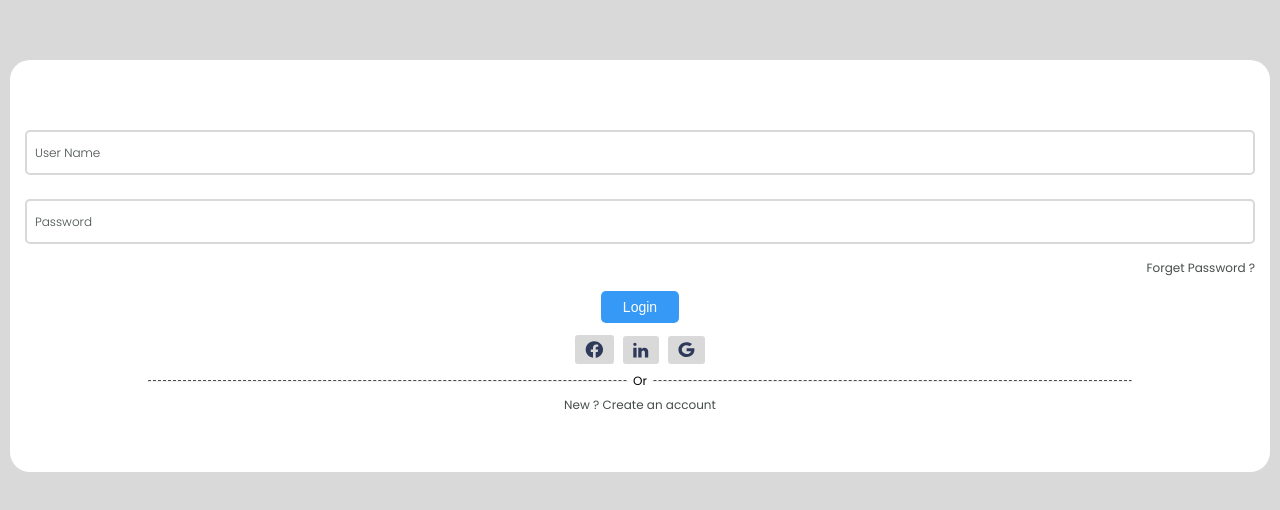
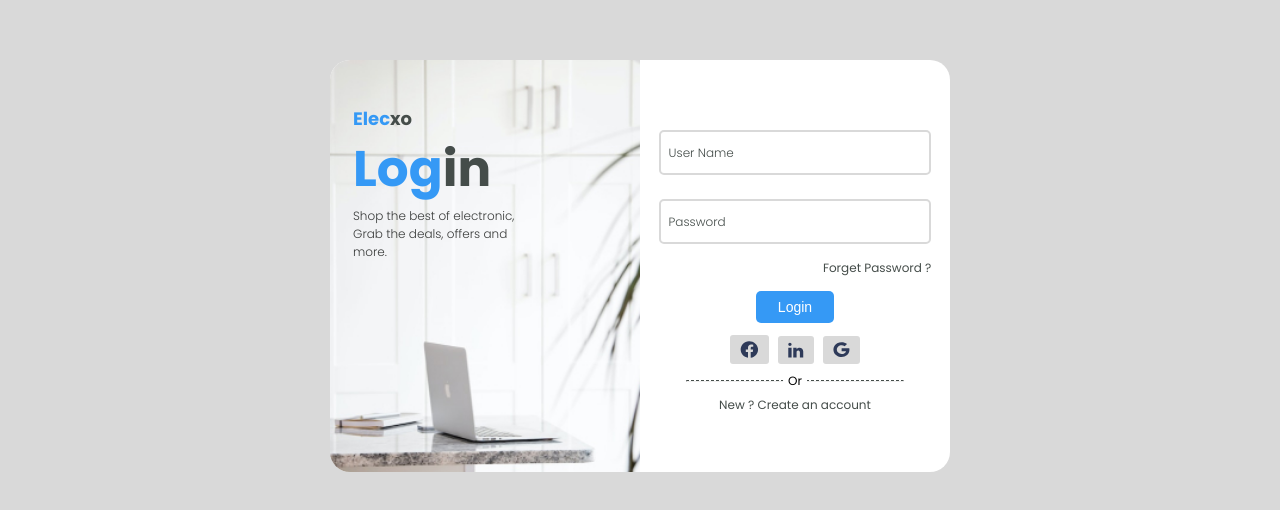
Before and after one commit to ibrahemnaser/ElecXo, a plain HTML site: page pages/login.html in a window 1280 px wide. Shown: the part 134-644 px from the top of the page. Drawn offline with Linux system fonts and the light colour scheme.

Commit message:
finish login page

```diff
--- a/css/global.css
+++ b/css/global.css
@@ -32,7 +32,12 @@ li {
 /*  */
 .container {
   width: 100%;
-  padding: 0 10px;
+  padding: 0 15px;
+}
+@media (min-width: 600px) {
+  .container {
+    width: 80%;
+  }
 }
 
 /*  */
--- a/css/pages/login.css
+++ b/css/pages/login.css
@@ -9,12 +9,71 @@ body {
 }
 main {
   background-color: white;
-  padding: 70px 15px 50px;
   border-radius: 20px;
+  max-width: 620px;
+  margin: auto;
 }
+/* media */
+@media (min-width: 600px) {
+  main {
+    display: flex;
+  }
+}
+/*  */
 main .image-side {
   display: none;
+  background-image: url("../../assets/images/signup.jpg");
+  background-size: cover;
+  border-top-left-radius: 20px;
+  border-bottom-left-radius: 20px;
+  padding: 45px 23px;
 }
+/* media */
+@media (min-width: 600px) {
+  main .image-side {
+    display: block;
+    flex-basis: 50%;
+  }
+}
+/*  */
+main .image-side .co-info {
+  max-width: 180px;
+}
+main .image-side p.co-name {
+  font-size: 18px;
+  line-height: 27px;
+  font-weight: 700;
+  color: var(--primary);
+}
+main .image-side p.co-name span {
+  color: var(--tritory);
+}
+main .image-side h2 {
+  font-size: 50px;
+  line-height: 75px;
+  font-width: 700;
+  color: var(--primary);
+}
+main .image-side h2 span {
+  color: var(--tritory);
+}
+main .image-side p:last-child {
+  font-size: 12px;
+  line-height: 18px;
+  font-weight: 300;
+  color: #393b3a;
+}
+main .form-side {
+  padding-block: 70px 50px;
+  padding-inline: 3%;
+}
+/* media */
+@media (min-width: 600px) {
+  main .form-side {
+    flex-basis: 50%;
+  }
+}
+/*  */
 main form {
   display: flex;
   flex-direction: column;
--- a/pages/login.html
+++ b/pages/login.html
@@ -11,13 +11,13 @@
     <div class="container">
       <main class="login-container">
         <div class="image-side">
-          <img src="" alt="" />
           <div class="co-info">
-            <p>Elec<span>Xo</span></p>
+            <p class="co-name">Elec<span>xo</span></p>
             <h2>Log<span>in</span></h2>
             <p>Shop the best of electronic, Grab the deals, offers and more.</p>
           </div>
         </div>
+        <div class="form-side">
           <form action="get">
             <label for="name">
               <input type="text" name="username" id="name" required />
@@ -50,7 +50,10 @@
           </ul>
           <hr />
           <span class="or-span">Or</span>
-        <p class="signup-link">New ? <a href="#">Create an account</a></p>
+          <p class="signup-link">
+            New ? <a href="signup.html">Create an account</a>
+          </p>
+        </div>
       </main>
     </div>
   </body>
```
Also changed, not shown: assets/images/signup.jpg (added), assets/images/singup.jpg (deleted). Lines whose indentation alone changed are shown as unchanged.
